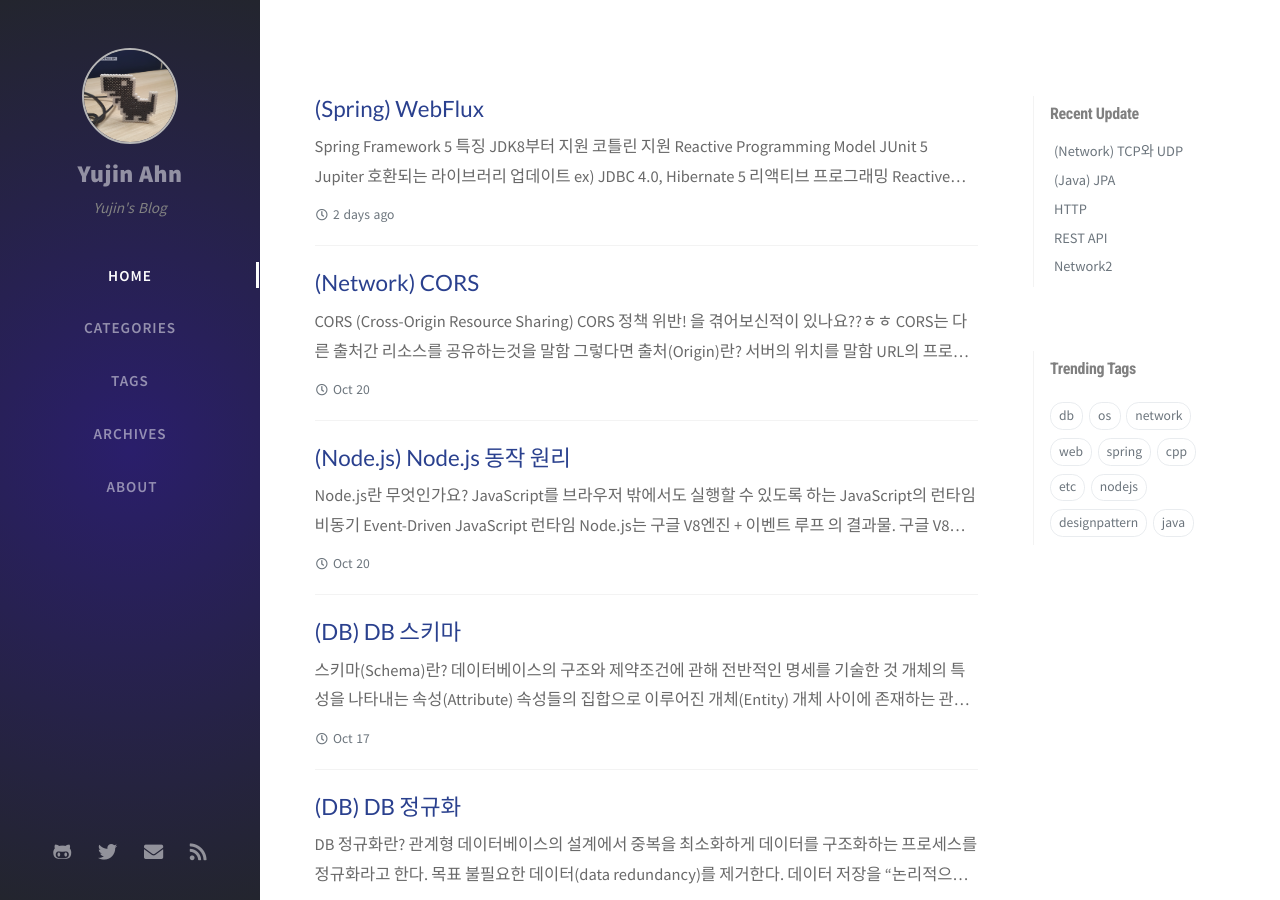
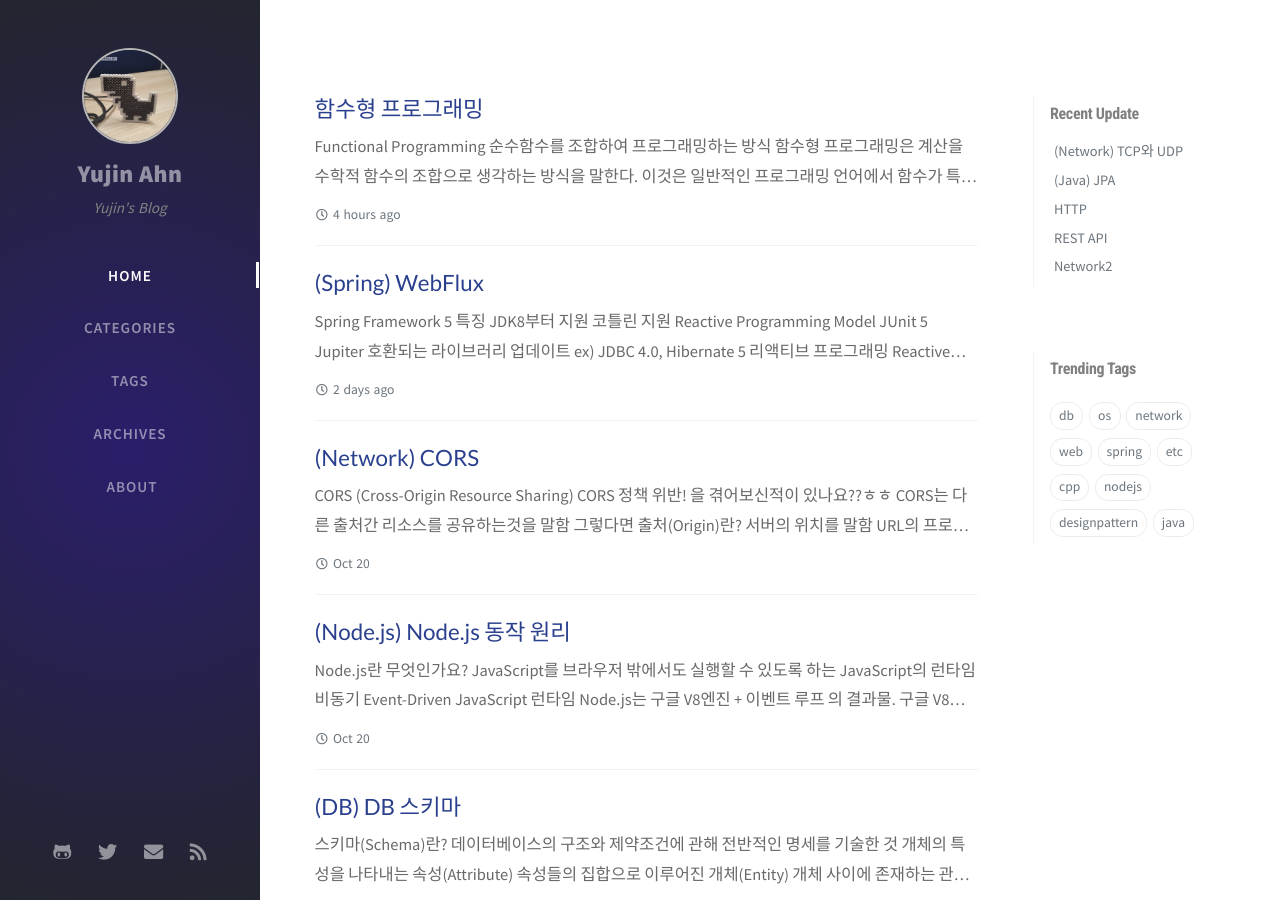
Before and after one commit to ahnyujin/ahnyujin.github.io, a Jekyll site: the page built from index.html, in a window 1280 px wide and 900 px high. Built offline with Jekyll 4.4.1, drawn with Linux system fonts in a browser that asks for light colours; nearby versions of some CDN libraries; the list of posts is cut into pages by our own code; comment, search, counter and statistics services are not loaded; some of the changed text lies outside the part shown.

Commit message:
post functional programming

```diff
--- a/_posts/2020-11-03-webflux-demo.md
+++ b/_posts/2020-11-03-webflux-demo.md
@@ -70,13 +70,11 @@ Webflux의 특성
 WebFlux로 성능을 최대치로 끌어올리려면 모든 I/O 작업이 논블로킹 기반으로 동작해야 된다.
 
 ## 2. 함수형 프로그래밍
-순수함수를 조합하여 프로그래밍하는 방식
+자바8에서 [함수형 API](https://ahnyujin.github.io/posts/functional-programming) 를 위해 제공하는 람다 표현식은
+논블로킹 어플리케이션과 continuation-style API에서 비동기로직을 서술적 구성으로 작성 가능하도록 하는 유용한 도구이다.
 
-1. 불변성
-2. first-class function
-3. 지연연산
+스프링 웹플럭스 programming 모델 레벨에서 functional web endpoints를 어노테이티드 컨트롤러와 함께 제공할 수 있도록 한다.
 
-(!작성중!)
 
 출처
 - [docs.spring.io/spring-framework](https://docs.spring.io/spring-framework/docs/current/reference/html/web-reactive.html)
--- /dev/null
+++ b/_posts/2020-11-05-functional-programming.md
@@ -0,0 +1,26 @@
+---
+title: 함수형 프로그래밍
+author: Yujin Ahn
+date: 2020-11-05 17:24:00 +0900
+categories: [CS, etc]
+tags: [etc]     # TAG names should always be lowercase
+---
+# Functional Programming
+순수함수를 조합하여 프로그래밍하는 방식
+
+함수형 프로그래밍은 계산을 수학적 함수의 조합으로 생각하는 방식을 말한다. 이것은 일반적인 프로그래밍 언어에서 함수가 특정 동작을 수행하는 역할을 담당하는 것과는 반대되는 개념으로, 함수를 수행해도 함수 외부의 값이 변경될 수 없다.
+
+함수형 프로그래밍은 두가지 특징을 따른다.
+1. 불변성 (immutable)
+    - 데이터가 변경될 수 없다. 데이터를 변경하고 싶은 경우 원본 데이터 구조를 변경하지 않고 그 데이터를 복사본을 만들어 그 일부를 변경하고, 변경한 복사본을 사용해 작업을 진행한다.
+2. 1급객체 (first-class object)
+   - functional programming에서 함수는 일급객체로 간주된다.
+   - 일급객체란? 변수나 객체에서 함수의 파라미터로 전달할 수 있고, 함수를 리턴할 수 있다.
+
+# 용어정리
+순수함수란?
+- 동일한 입력에는 항상 같은 값을 반환한다.
+- 함수의 실행이 외부에 영향을 끼치지 않아야 한다. //thread safe하고, 병렬적 계산이 가능하다.
+
+# 출처
+-[함수형 프로그래밍 요약](https://velog.io/@kyusung/%ED%95%A8%EC%88%98%ED%98%95-%ED%94%84%EB%A1%9C%EA%B7%B8%EB%9E%98%EB%B0%8D-%EC%9A%94%EC%95%BD)
```
